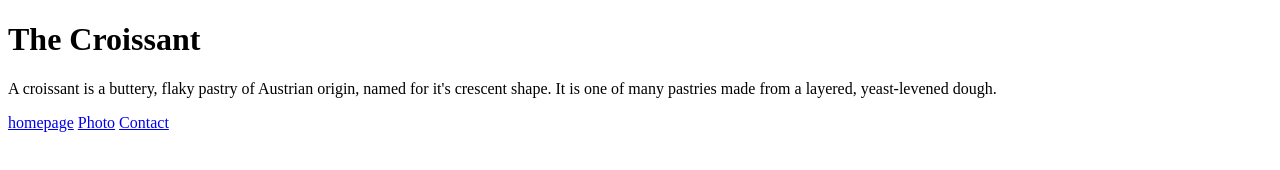
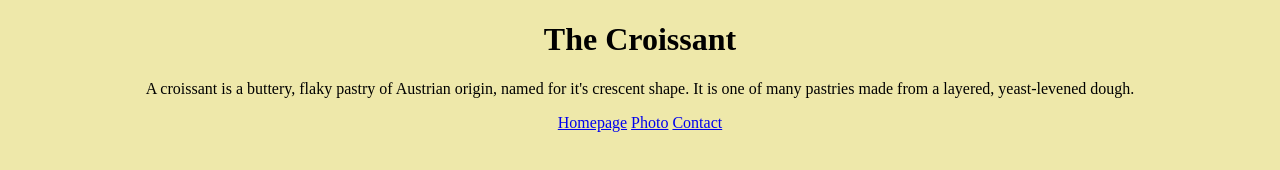
Before and after one commit to lissanicho/multiple-file-static-website, a plain HTML site: page index.html in a window 1280 px wide. Drawn offline with Linux system fonts and the light colour scheme.

Commit message:
added more information

```diff
--- a/index.html
+++ b/index.html
@@ -4,17 +4,21 @@
     <meta charset="UTF-8" />
     <meta name="viewport" content="width=device-width, initial-scale=1.0" />
     <title>Croissants</title>
+    <link rel="stylesheet" href="src/styles.css" />
   </head>
   <body>
-    <h1>The Croissant</h1>
-    <p>
-      A croissant is a buttery, flaky pastry of Austrian origin, named for it's
-      crescent shape. It is one of many pastries made from a layered,
-      yeast-levened dough.
-    </p>
-
-    <a href="/" class="homepage">homepage</a>
-    <a href="/photopage.html" class="photopage">Photo</a>
-    <a href="/contactpage.html">Contact</a>
+    <div class="container">
+      <h1 class="index-title">The Croissant</h1>
+      <p>
+        A croissant is a buttery, flaky pastry of Austrian origin, named for
+        it's crescent shape. It is one of many pastries made from a layered,
+        yeast-levened dough.
+      </p>
+      <div class="links">
+        <a href="/" class="homepage">Homepage</a>
+        <a href="photopage.html" class="photopage">Photo</a>
+        <a href="contactpage.html">Contact</a>
+      </div>
+    </div>
   </body>
 </html>
```
Also changed, not shown: contactpage.html (+17 -0 lines).
